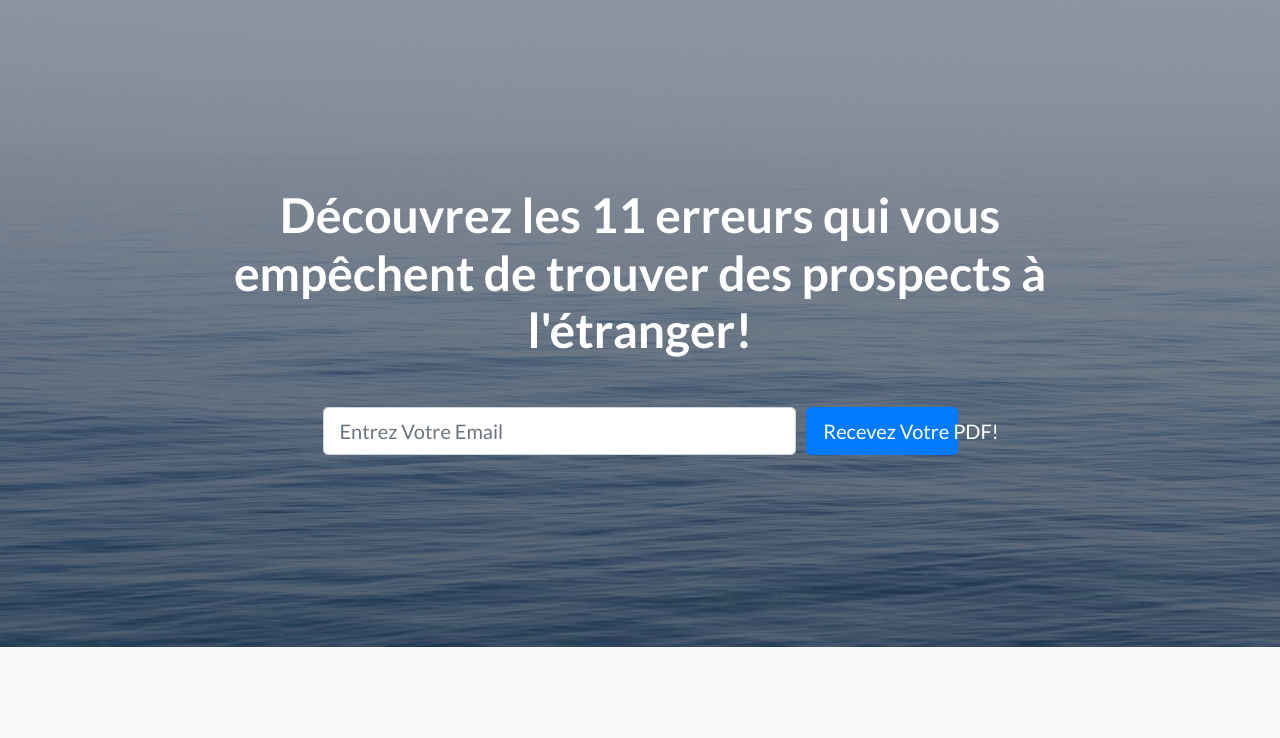
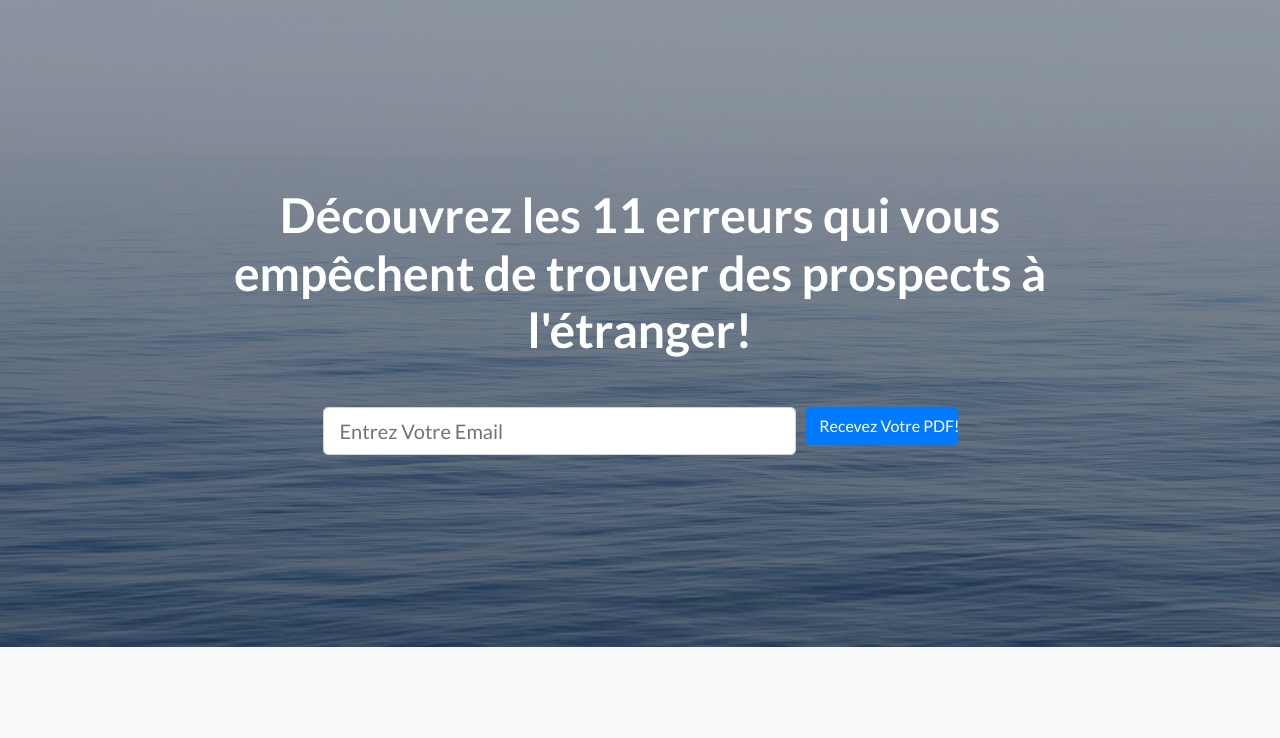
Before and after one commit to Romaricc/export, a website: page index.html in a window 1280 px wide. Shown: the part 62-800 px from the top of the page. Drawn offline with Linux system fonts and the light colour scheme.

Commit message:
Bouton 3 test

```diff
--- a/index.html
+++ b/index.html
@@ -48,7 +48,7 @@
                   <input type="email" class="form-control form-control-lg" placeholder="Entrez Votre Email">
                 </div>
                 <div class="col-12 col-md-3">
-                  <button type="submit" class="btn btn-lg btn-primary btn-block">Recevez Votre PDF!</button>
+                  <button type="submit" class="btn btn-xlg btn-primary btn-block">Recevez Votre PDF!</button>
                 </div>
               </div>
             </form>
```
